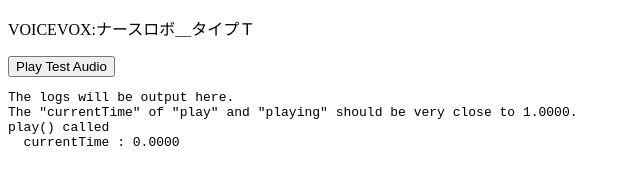
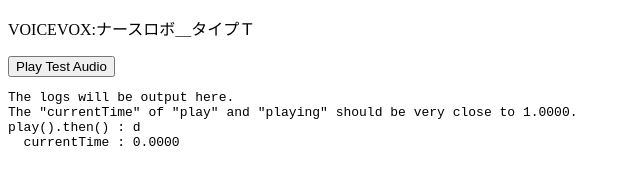
Before and after one commit to AXT-AyaKoto/web-playground, a plain HTML site: page htmlmediaelement-play-event/index.html in a window 1280 px wide. Both pictures are taken after a click on the button "Play Test Audio". Shown: the full height of the page, 0-640 px from the left. Drawn offline with Linux system fonts and the light colour scheme.

Commit message:
アプデ

```diff
--- a/htmlmediaelement-play-event/index.html
+++ b/htmlmediaelement-play-event/index.html
@@ -36,7 +36,9 @@ The "currentTime" of "play" and "playing" should be very close to 1.0000.
                 once: true
             });
             audio.play().then(() => {
-                document.querySelector("pre").innerText += `play() called\n  currentTime : ${audio.currentTime.toFixed(4)}\n`;
+                setTimeout(() => {
+                    document.querySelector("pre").innerText += `play().then() : d\n  currentTime : ${audio.currentTime.toFixed(4)}\n`;
+                }, 1000);
             });
         }
     </script>
```
